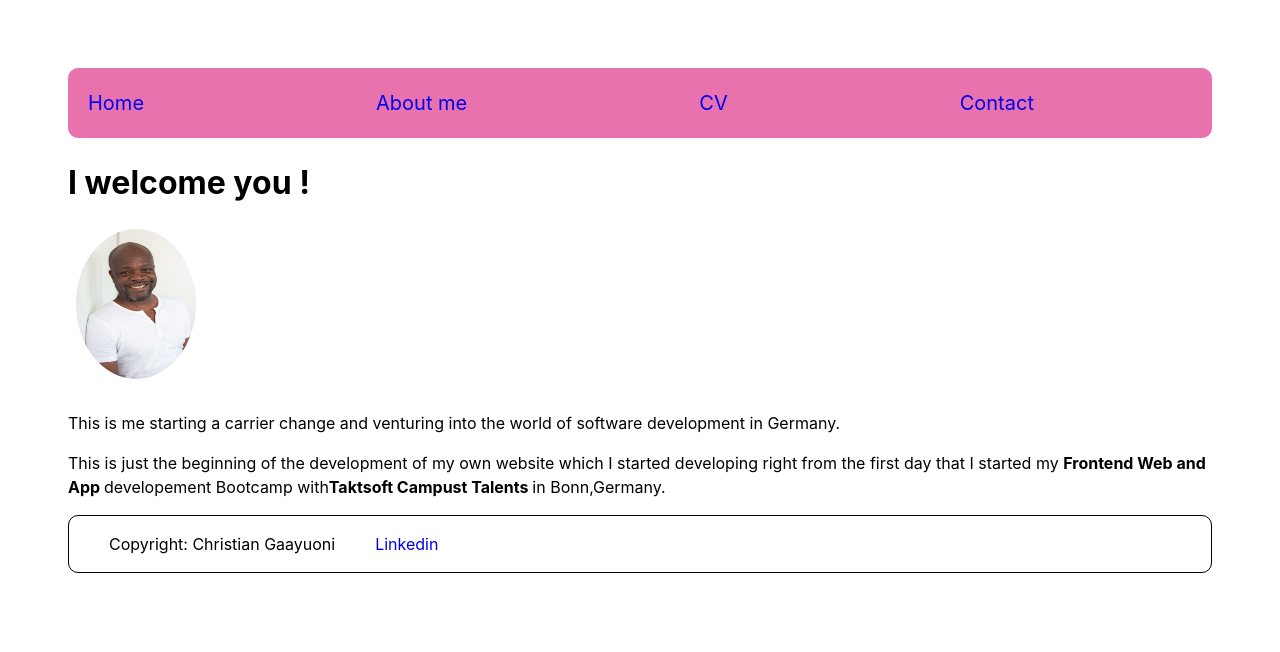
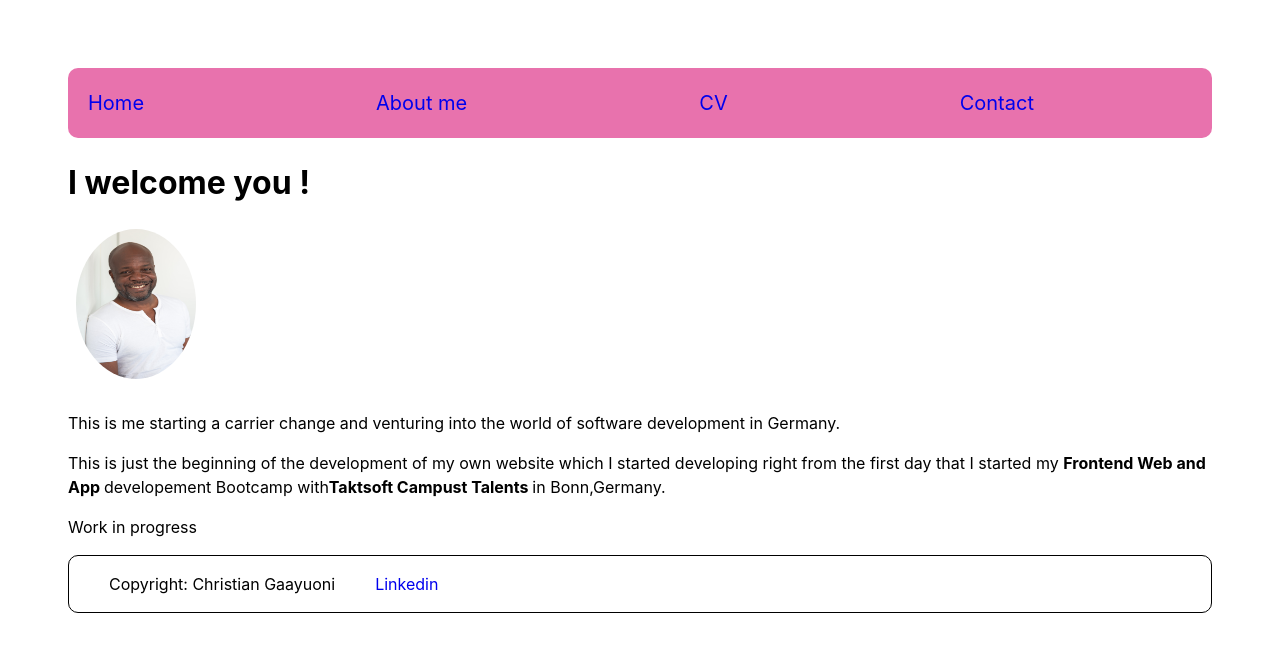
Before and after one commit to GaayuoniC/Gaayuoni-website-react, a React (Vite) app: page / in a window 1280 px wide. Shown: the top 652 px of the page. Built offline with nearby package versions, Linux system fonts and the light colour scheme.

Commit message:
minor test change

```diff
--- a/src/Pages/HomePage.jsx
+++ b/src/Pages/HomePage.jsx
@@ -26,6 +26,7 @@ export function HomePage() {
           <strong>Taktsoft Campust Talents </strong>  in Bonn,Germany.
 
         </p>
+        <p>Work in progress</p>
 
 
       </article>
```
